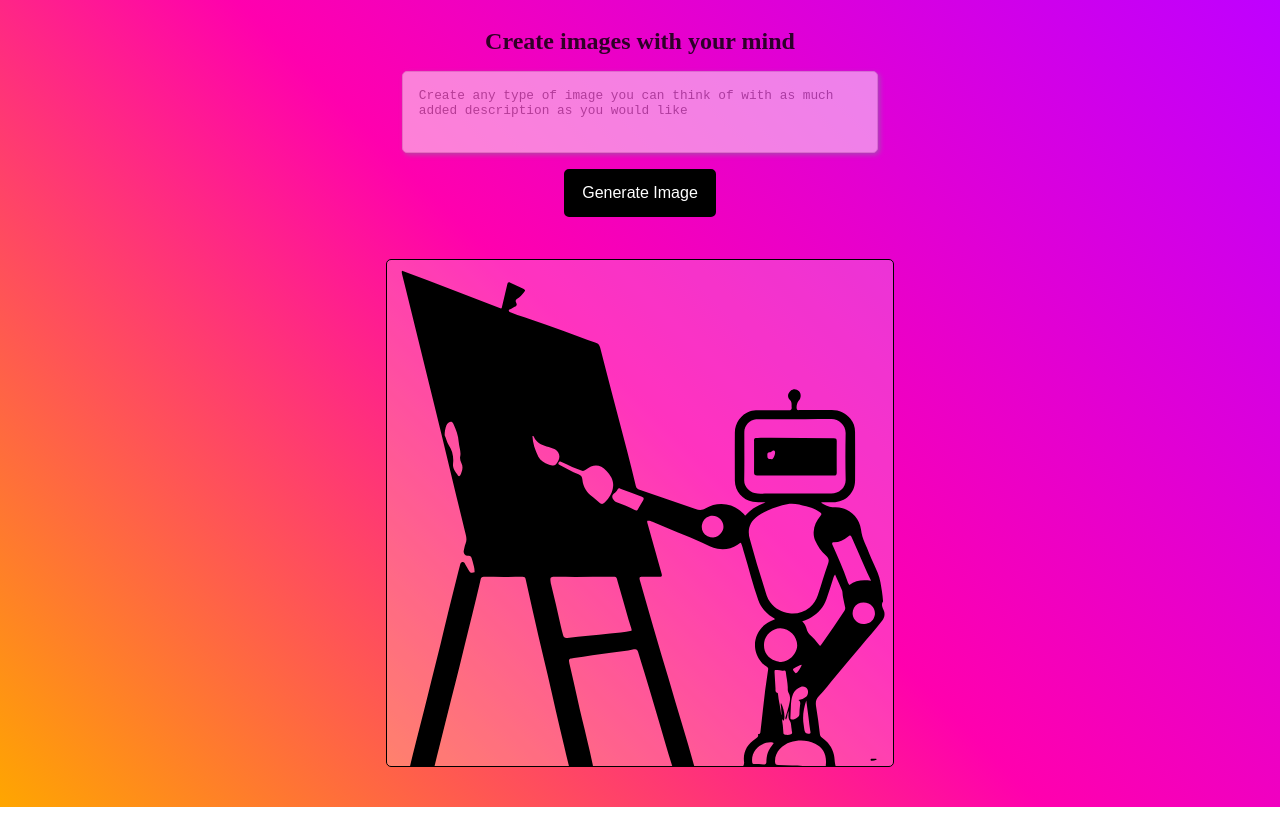
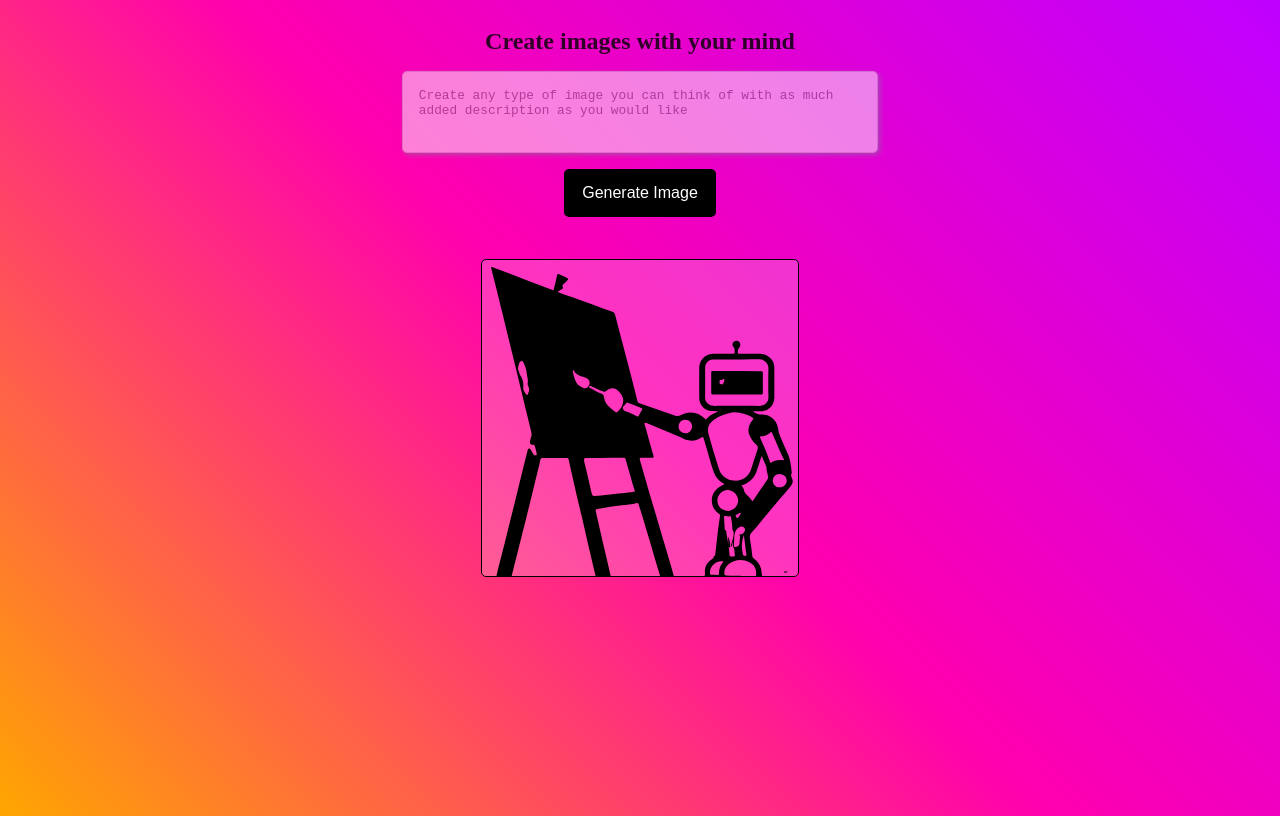
Before and after one commit to anitamalina/image-gen, a Next.js app: page / in a window 1280 px wide. Built offline with nearby package versions, Linux system fonts and the light colour scheme; no server answers.

Commit message:
ready for deploy

```diff
--- a/pages/App.css
+++ b/pages/App.css
@@ -1,7 +1,7 @@
 body {
     background: linear-gradient(45deg, rgb(255, 166, 0),rgb(255, 0, 174),rgb(191, 0, 255));
     font-family: 'Times New Roman', Times, serif;
-    height: 100%;
+    height: 100vh;
 }
 
 .app-main {
@@ -46,7 +46,7 @@ button:hover {
 }
 
 img {
-    width: 40%;
+    width: 25%;
     height: auto;
     background-color: hsl(0, 0%, 100%, 20%);
     border: 1px solid black;
@@ -88,4 +88,4 @@ img {
       height: 144px;
       opacity: 0;
       }
-      }
+}
--- a/pages/_app.tsx
+++ b/pages/_app.tsx
@@ -2,6 +2,7 @@ import type { AppProps } from 'next/app'
 import { useState, useEffect, ChangeEvent } from 'react'
 import './App.css'
 import { Configuration, OpenAIApi } from 'openai'
+import { saveAs } from 'file-saver'
 import getConfig from 'next/config'
 
 export default function App({ Component, pageProps }: AppProps) {
@@ -61,6 +62,12 @@ export default function App({ Component, pageProps }: AppProps) {
     }
   }, [loading])
 
+  const sendEmail = (url = '') => {
+    url = imgURL
+    const message = `Here is your image download link: ${url}`
+    window.location.href = `mailto: someone@example.com?subject=Image Download Link&body=${message}`
+  }
+
   return (
     <div className="app-main">
       <h2>Create images with your mind</h2>
@@ -83,7 +90,12 @@ export default function App({ Component, pageProps }: AppProps) {
         ) : (
           <>
             <h4>{imageTitel}</h4>
-            <img src={imgURL} alt="Robot painting img" />
+            <img
+              src={imgURL}
+              onClick={() => window.open(imgURL)}
+              style={{ cursor: 'pointer' }}
+              alt="Robot painting img"
+            />
           </>
         )}
       </>
```
Also changed, not shown: 2 other files (tests, documents, lock files or other folders).
